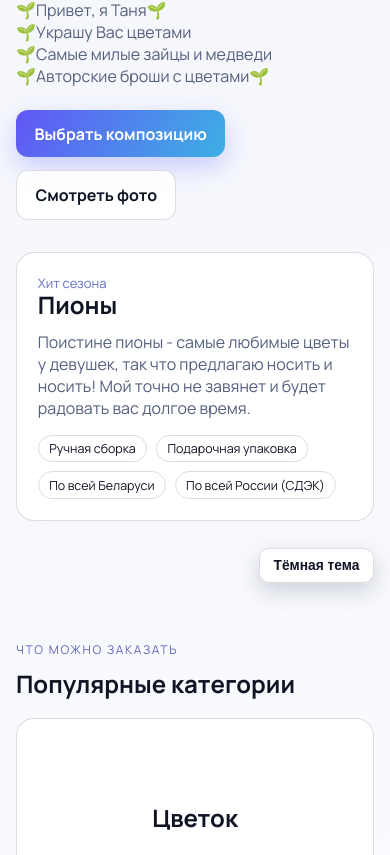
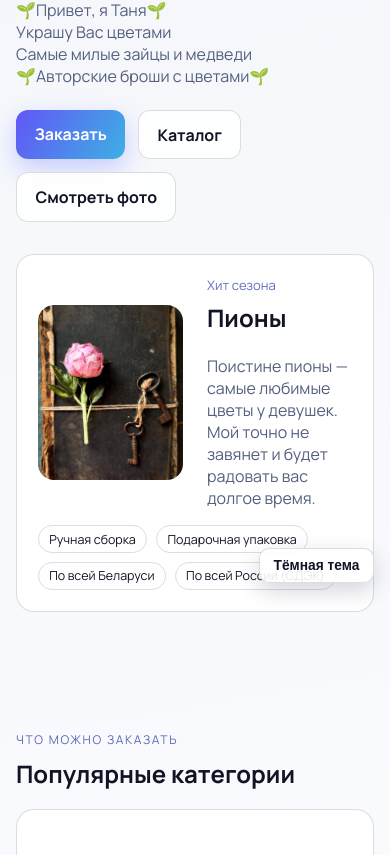
Before and after one commit to MaksSh2/landing-page, a website: page index.html in a window 390 px wide. Shown: the part 245-1100 px from the top of the page. Drawn offline with Linux system fonts and the light colour scheme.

Commit message:
дороботки

```diff
--- a/index.html
+++ b/index.html
@@ -26,7 +26,7 @@
 
   <header class="header" id="siteHeader">
     <div class="container header__wrap">
-      <a href="#top" class="logo">tanya_forest<span>flowers</span></a>
+      <a href="#top" class="logo"><span>tanya_forest_flowers</span></a>
       <div class="header__actions">
         <button class="menu-btn" id="menuBtn" aria-label="Открыть меню" aria-expanded="false">☰</button>
       </div>
@@ -39,6 +39,7 @@
       </nav>
     </div>
   </header>
+  <div class="scroll-progress"></div>
 
   <main id="top">
     <section class="hero">
@@ -48,13 +49,20 @@
           <h1> Одуванчики из шелка, броши, медведи.</h1>
           <p class="hero__text">
             🌱Привет, я Таня🌱 <br>
-            🌱Украшу Вас цветами <br>
-            🌱Самые милые зайцы и медведи <br>
+            Украшу Вас цветами <br>
+            Самые милые зайцы и медведи <br>
             🌱Авторские броши с цветами🌱
           </p>
           <div class="hero__actions">
-            <a class="btn btn--primary" href="#catalog">Выбрать композицию</a>
-            <a class="btn btn--ghost" href="#portfolio">Смотреть фото</a>
+            <a class="btn btn--primary" href="https://www.instagram.com/tanya_forest_flowers" target="_blank">
+              Заказать
+            </a>
+
+            <a class="btn btn--ghost" href="#catalog">Каталог</a>
+
+            <a class="btn btn--ghost" href="#portfolio">
+              Смотреть фото
+            </a>
           </div>
           <!--<ul class="hero__stats">
             <li><strong data-counter="120">0</strong><span>вариантов в каталоге</span></li>
@@ -64,19 +72,36 @@
         </div>
 
  <div class="hero-card reveal" data-delay="120">
+
+  <div class="hero-card__grid">
+
+    <div class="hero-card__content">
       <p class="card-label">Хит сезона</p>
+
       <h2>Пионы</h2>
+
       <p>
-            Поистине пионы - самые любимые цветы у девушек, так что предлагаю носить и носить! Мой точно не завянет и будет радовать вас долгое время.
+        Поистине пионы — самые любимые цветы у девушек.
+        Мой точно не завянет и будет радовать вас долгое время.
       </p>
+    </div>
+
+    <div class="hero-card__image">
+      <img src="img/photo_2_2026-03-10_17-42-01.jpg" alt="Розовый пион">
+    </div>
+
+  </div>
+
   <div class="card-tags">
     <span>Ручная сборка</span>
     <span>Подарочная упаковка</span>
     <span>По всей Беларуси</span>
     <span>По всей России (СДЭК)</span>
   </div>
+
 </div>
 </div>
+
 </section>
 
      <section class="section" id="catalog">
@@ -87,10 +112,10 @@
           <article class="feature feature--flip reveal" tabindex="0">
             <div class="feature__inner">
               <div class="feature__face feature__face--front">
-                <h2>Цветок</h2>
+                <h2>Одуванчик</h2>
               </div>
               <div class="feature__face feature__face--back">
-                <p>Красивая брошь, которая не только дополнит любой образ, но и будет радовать каждый день.</p>
+                <p> Тончайшие ниточки шелка, передают природную магию этого цветка. Такой брошь, не только дополнит любой образ, но и будет радовать каждый день.</p>
               </div>
             </div>
           </article>
@@ -121,9 +146,8 @@
      <section class="section section--dark" id="portfolio">
       <div class="container">
         <p class="eyebrow reveal">Подборка</p>
-        <h2 class="reveal">7 фото для вдохновения</h2>
+        <h2 class="reveal">6 фото для вдохновения</h2>
         <div class="gallery gallery--photos">
-          <figure class="gallery__item reveal" data-delay="70"><img src="img/photo_2_2026-03-10_17-42-01.jpg" alt="Розовый пион" loading="lazy"></figure>
           <figure class="gallery__item reveal" data-delay="110"><img src="img/IMG_7040.PNG" alt="Одуванчик" loading="lazy"></figure>
           <figure class="gallery__item reveal" data-delay="150"><img src="img/IMG_7044.JPG" alt="Одуванчики цвета летнего неба" loading="lazy"></figure>
           <figure class="gallery__item reveal" data-delay="190"><img src="img/photo_1_2026-03-10_17-42-01.jpg" alt="Заяц с одуванчиком" loading="lazy"></figure>
@@ -191,7 +215,7 @@
 
 <footer class="footer">
     <div class="container footer__wrap">
-      <p>© 2026 tanya_forest_flowers. Искусственные цветы и композиции для интерьера.</p>
+      <p>© 2026 tanya_forest_flowers. Броши цветы, медведи, зайцы.</p>
       <div class="footer__links">
         <a class="social-link" href="https://www.instagram.com/tanya_forest_flowers" target="_blank" rel="noopener noreferrer" aria-label="Instagram">
           <span>📷</span> Instagram
--- a/script.js
+++ b/script.js
@@ -109,3 +109,72 @@ const counterObserver = new IntersectionObserver(
 );
 
 counters.forEach((counter) => counterObserver.observe(counter));
+
+window.addEventListener("scroll", () => {
+
+  if(window.scrollY > 60){
+
+    siteHeader.classList.add("scrolled")
+
+  }else{
+
+    siteHeader.classList.remove("scrolled")
+
+  }
+
+})
+
+const buttons = document.querySelectorAll(".btn")
+
+buttons.forEach(btn => {
+
+  btn.addEventListener("mousemove", e => {
+
+    const rect = btn.getBoundingClientRect()
+
+    const x = e.clientX - rect.left - rect.width/2
+    const y = e.clientY - rect.top - rect.height/2
+
+    btn.style.transform =
+      `translate(${x*0.08}px, ${y*0.08}px) scale(1.05)`
+
+  })
+
+  btn.addEventListener("mouseleave", () => {
+
+    btn.style.transform = ""
+
+  })
+
+})
+
+const progressBar = document.querySelector(".scroll-progress")
+
+window.addEventListener("scroll",()=>{
+
+const scroll = window.scrollY
+const height = document.body.scrollHeight - window.innerHeight
+
+const progress = (scroll / height) * 100
+
+progressBar.style.width = progress + "%"
+
+})
+
+const spotlightCards = document.querySelectorAll(".feature, .hero-card")
+
+spotlightCards.forEach(card=>{
+
+card.addEventListener("mousemove",(e)=>{
+
+const rect = card.getBoundingClientRect()
+
+const x = e.clientX - rect.left
+const y = e.clientY - rect.top
+
+card.style.setProperty("--x", x + "px")
+card.style.setProperty("--y", y + "px")
+
+})
+
+})
--- a/style.css
+++ b/style.css
@@ -42,7 +42,6 @@ body { min-height: 100vh; overflow-x: hidden; }
 }
 body[data-theme='dark'] .noise { opacity: 0.08; }
 
-.blob { position: fixed; width: 28rem; aspect-ratio: 1; border-radius: 50%; filter: blur(90px); z-index: -2; opacity: 0.22; animation: drift 14s ease-in-out infinite; }
 .blob--one { background: #6652ff; top: -14rem; left: -12rem; }
 .blob--two { background: #2d9bda; bottom: -16rem; right: -14rem; animation-delay: 2s; }
 @keyframes drift { 0%,100% { transform: translateY(0) scale(1);} 50% { transform: translateY(2rem) scale(1.08);} }
@@ -107,7 +106,7 @@ body[data-theme='dark'] .card-label { color: #aeb9ff; }
 .feature--flip:hover .feature__inner,.feature--flip:focus-within .feature__inner,.feature--flip:focus .feature__inner { transform: rotateY(180deg); }
 
 .gallery { grid-template-columns: repeat(3,minmax(0,1fr)); }
-.gallery--photos { grid-template-columns: repeat(4,minmax(0,1fr)); }
+.gallery--photos { grid-template-columns: repeat(3,minmax(0,1fr)); }
 .gallery__item { min-height: 210px; overflow: hidden; }
 .gallery__item img { width: 100%; height: 100%; object-fit: cover; display: block; transition: transform .45s ease; }
 .gallery__item:hover img { transform: scale(1.06); }
@@ -131,10 +130,45 @@ body[data-theme='dark'] input { background: rgba(0,0,0,.2); }
 .footer a { color: var(--text); text-decoration: none; }
 .social-link { display: inline-flex; align-items: center; gap: .35rem; padding: .3rem .55rem; border: 1px solid var(--line); border-radius: 999px; }
 
-.reveal { opacity: 0; transform: translateY(20px); transition: opacity .6s ease, transform .6s ease; }
-.reveal.visible { opacity: 1; transform: translateY(0); }
+.reveal{
+
+  opacity:0;
+
+  transform:translateY(40px) scale(.96);
+
+  transition:
+
+  opacity .9s cubic-bezier(.2,.7,.2,1),
+
+  transform .9s cubic-bezier(.2,.7,.2,1);
+
+}
+
+.reveal.visible{
+
+  opacity:1;
+
+  transform:translateY(0) scale(1);
+
+}
 
 @media (max-width: 960px) {
+  .hero-card__grid{
+  grid-template-columns:1fr;
+}
+
+.hero-card__image{
+  order:-1;
+}
+
+.hero-card__grid{
+  grid-template-columns:1fr;
+}
+
+.hero-card__image{
+  order:-1;
+}
+
   .hero__grid,.host,.contact { grid-template-columns: 1fr; }
   .cards,.gallery,.gallery--photos { grid-template-columns: repeat(2,minmax(0,1fr)); }
 }
@@ -153,3 +187,284 @@ body[data-theme='dark'] input { background: rgba(0,0,0,.2); }
   .hero__stats,.cards,.gallery,.gallery--photos { grid-template-columns: 1fr; }
   .footer__wrap { flex-direction: column; align-items: flex-start; }
 }
+
+.hero-card__grid{
+  display:grid;
+  grid-template-columns:1fr 1fr;
+  gap:1.2rem;
+  align-items:center;
+}
+
+.hero-card__content{
+  display:flex;
+  flex-direction:column;
+  gap:.7rem;
+}
+
+.hero-card__image{
+  border-radius:14px;
+  overflow:hidden;
+}
+
+.hero-card__image img{
+  width:100%;
+  height:100%;
+  object-fit:cover;
+  display:block;
+  transition:transform .4s ease;
+}
+
+.hero-card__image:hover img{
+  transform:scale(1.05);
+}
+
+.hero-order-btn{
+  width:fit-content;
+  margin-top:.5rem;
+}
+
+.hero-card__image{
+  animation:fadeImage 1s ease;
+}
+
+@keyframes fadeImage{
+  from{
+    opacity:0;
+    transform:translateX(20px);
+  }
+  to{
+    opacity:1;
+    transform:translateX(0);
+  }
+}
+
+.hero-card__grid{
+  display:grid;
+  grid-template-columns:1fr 1fr;
+  gap:1.5rem;
+  align-items:center;
+}
+
+.hero-card__image{
+  border-radius:16px;
+  overflow:hidden;
+  position:relative;
+}
+
+.hero-card__image img{
+  width:100%;
+  height:100%;
+  object-fit:cover;
+  display:block;
+
+  transition:
+    transform .8s cubic-bezier(.2,.7,.2,1),
+    filter .6s ease;
+}
+
+.hero-card:hover img{
+  transform:scale(1.08);
+}
+
+.hero-card{
+  padding:1.3rem;
+
+  transition:
+    transform .45s cubic-bezier(.2,.7,.2,1),
+    box-shadow .45s ease,
+    border-color .3s ease;
+}
+
+.hero-card:hover{
+
+  transform:translateY(-6px);
+
+  box-shadow:
+  0 20px 60px rgba(60,80,180,.18);
+
+  border-color:rgba(120,130,255,.4);
+}
+
+.hero-card::after{
+
+  content:"";
+
+  position:absolute;
+
+  inset:0;
+
+  border-radius:18px;
+
+  background:
+  radial-gradient(
+    circle at top right,
+    rgba(140,130,255,.25),
+    transparent 60%
+  );
+
+  opacity:0;
+
+  transition:opacity .6s ease;
+
+}
+
+.hero-card:hover::after{
+  opacity:1;
+}
+
+.gallery__item{
+  aspect-ratio: 1 / 1;
+}
+
+.header{
+
+  position:sticky;
+  top:0;
+
+  backdrop-filter:blur(6px);
+
+  transition:
+  backdrop-filter .4s ease,
+  background .4s ease,
+  border-color .3s ease;
+
+}
+
+.header.scrolled{
+
+  backdrop-filter:blur(18px);
+
+  background:rgba(255,255,255,.55);
+
+  border-bottom:1px solid rgba(120,120,160,.15);
+
+}
+
+body[data-theme="dark"] .header.scrolled{
+
+  background:rgba(8,12,24,.65);
+
+}
+
+.feature,
+.hero-card,
+.gallery__item{
+
+  transition:
+
+  transform .5s cubic-bezier(.2,.7,.2,1),
+
+  box-shadow .5s ease;
+
+}
+
+.feature:hover,
+.hero-card:hover,
+.gallery__item:hover{
+
+  transform:translateY(-8px);
+
+  box-shadow:
+
+  0 30px 60px rgba(50,70,150,.18);
+
+}
+
+.btn{
+
+  position:relative;
+
+  transition:
+
+  transform .35s cubic-bezier(.2,.7,.2,1),
+
+  box-shadow .35s ease;
+
+}
+
+.btn:hover{
+
+  transform:scale(1.06);
+
+}
+
+.blob{
+
+transition:transform .4s ease;
+
+}
+
+.scroll-progress{
+
+position:fixed;
+
+top:0;
+left:0;
+
+height:3px;
+width:0%;
+
+background:linear-gradient(
+90deg,
+var(--accent),
+var(--accent-2)
+);
+
+z-index:100;
+
+transition:width .15s ease;
+
+}
+
+.feature,
+.hero-card{
+
+position:relative;
+
+overflow:hidden;
+
+}
+
+.feature::before,
+.hero-card::before{
+
+content:"";
+
+position:absolute;
+
+width:300px;
+height:300px;
+
+background:radial-gradient(
+circle,
+rgba(255,255,255,.25),
+transparent 60%
+);
+
+top:var(--y);
+left:var(--x);
+
+transform:translate(-50%,-50%);
+
+opacity:0;
+
+transition:opacity .25s ease;
+
+pointer-events:none;
+
+}
+
+.feature:hover::before,
+.hero-card:hover::before{
+
+opacity:1;
+
+}
+
+.feature,
+.hero-card,
+.gallery__item{
+
+will-change:transform;
+
+}
```
Lines whose indentation alone changed are shown as unchanged.
